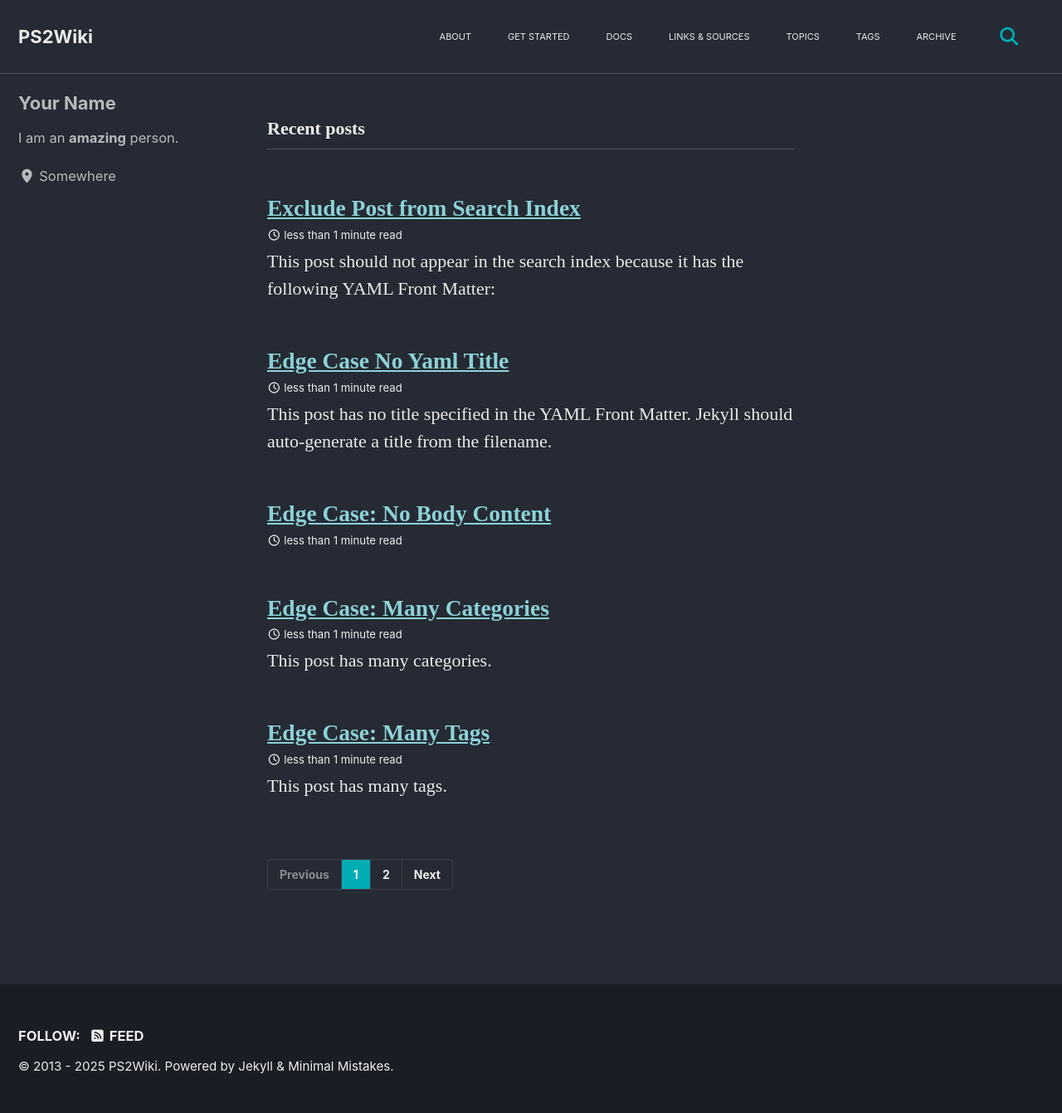
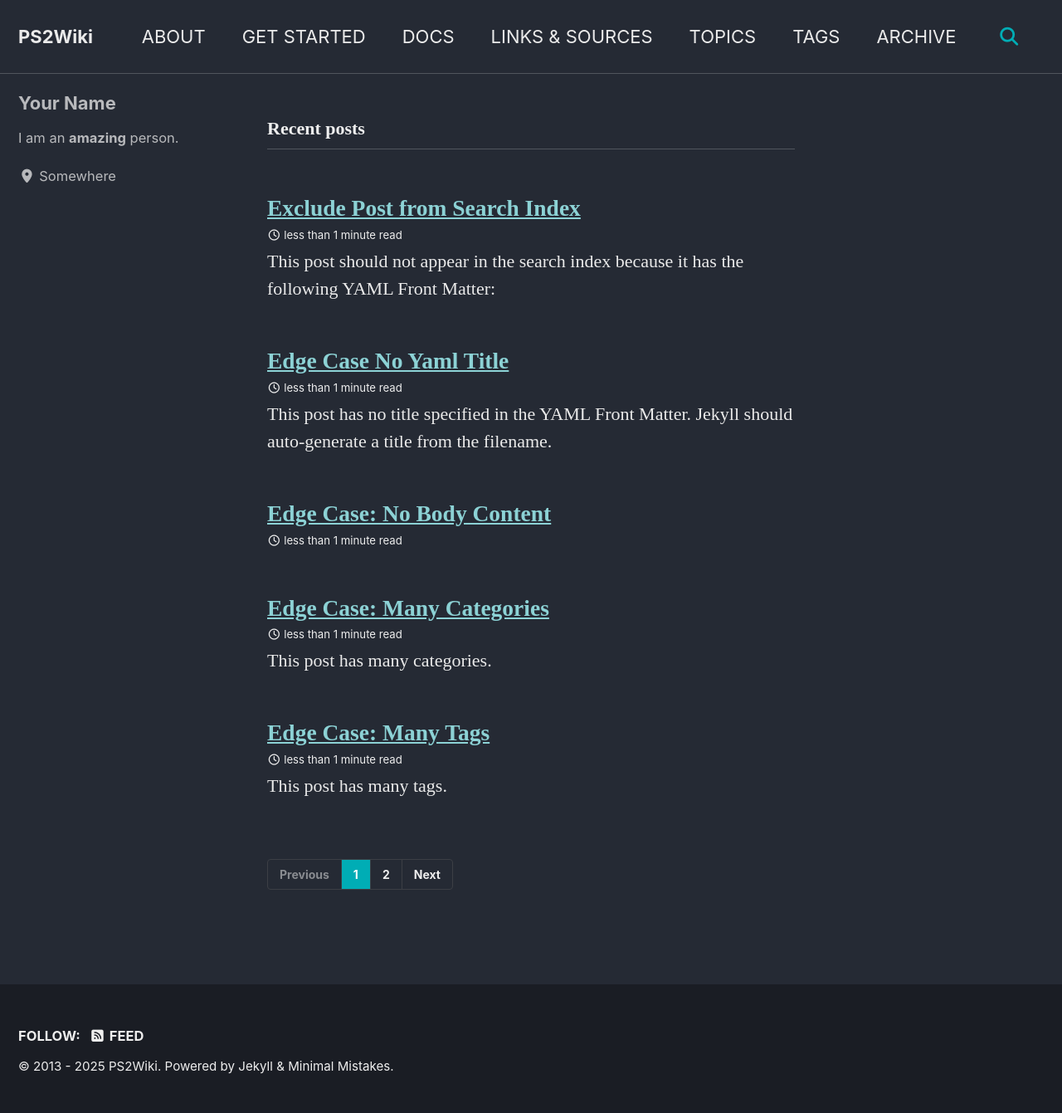
Before and after one commit to ps2wiki/search, a Jekyll site: the page built from index.html, in a window 1280 px wide. Shown: the whole page at 83% size. Built offline with Jekyll 4.4.1, drawn with Linux system fonts in a browser that asks for light colours; cached includes are drawn as plain includes; some web fonts are replaced; the list of posts is cut into pages by our own code.

Commit message:
Update masthead.html

```diff
--- a/_includes/masthead.html
+++ b/_includes/masthead.html
@@ -11,7 +11,7 @@
           {{ site.masthead_title | default: site.title | escape_once | strip }}
           {% if site.subtitle %}<span class="site-subtitle">{{ site.subtitle | escape_once | strip }}</span>{% endif %}
         </a>
-        <ul style="font-size: 0.5em" class="visible-links">
+        <ul style="font-size: 1em" class="visible-links">
           {%- for link in site.data.navigation.main -%}
             <li class="masthead__menu-item">
               <a
```
